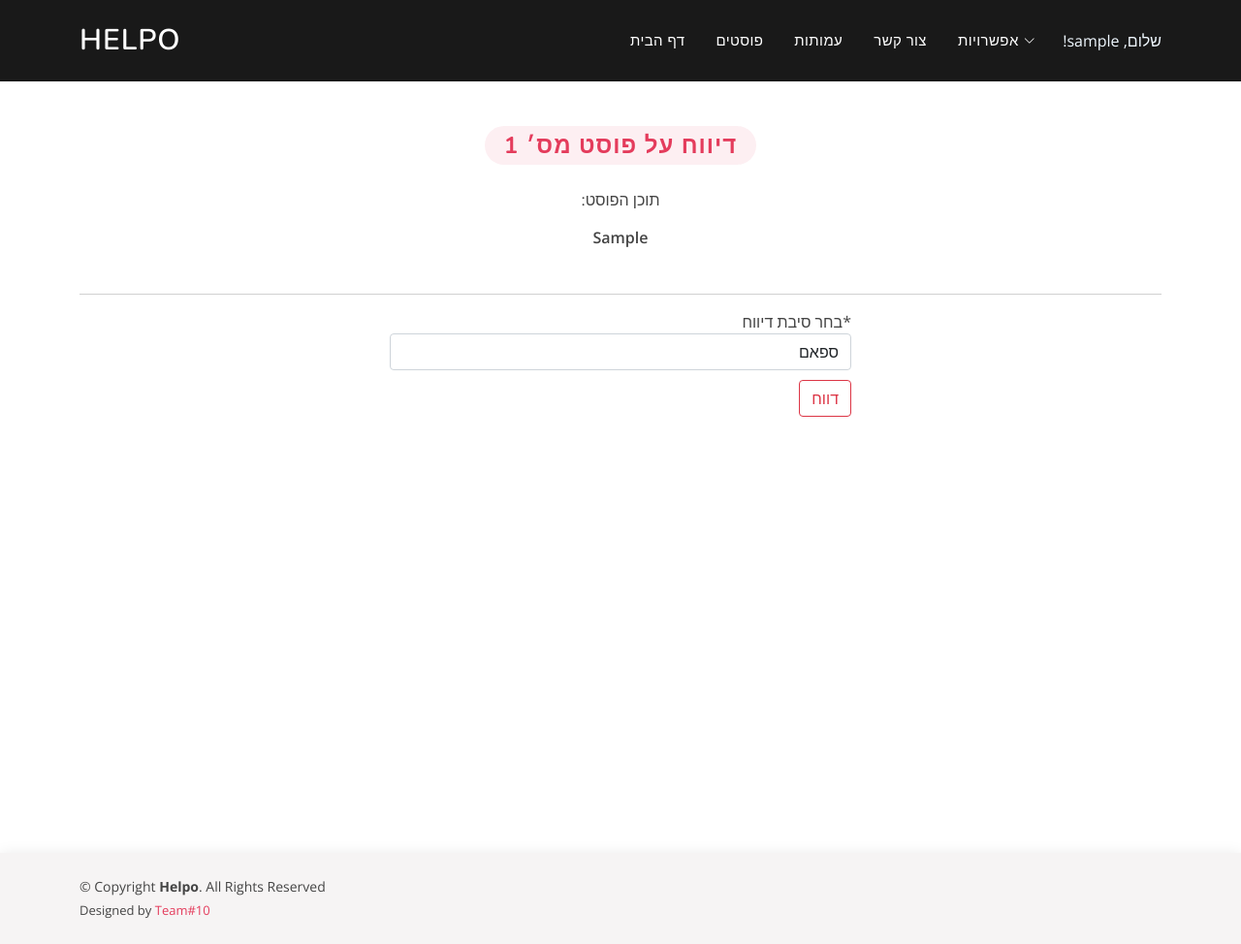
After one commit to Project-Management-SCE/PM2022_TEAM_10, a Django app: page /reports/createReportPost/1 in a window 1280 px wide. The commit adds this page. Shown: the whole page at 97% size. Run offline with Django 4.2, Linux system fonts and the light colour scheme; a user stored in the database is signed in; tables that the repository leaves empty hold one stand-in row (values such as "Sample post"); some libraries are stand-ins or nearby versions.

Commit message:
Started US user can report a post BSPM2022T10-368 BSPM2022T10-370 BSPM2022T10-371 BSPM2022T10-372 BSPM2022T10-374

```diff
--- a/ProjectManagement/ProjectManagement/settings.py
+++ b/ProjectManagement/ProjectManagement/settings.py
@@ -44,6 +44,7 @@ INSTALLED_APPS = [
     'associations.apps.AssociationsConfig',
     'adminPanel.apps.AdminpanelConfig',
     'posts.apps.PostsConfig',
+    'reports.apps.ReportsConfig',
 
 ]
 
--- a/ProjectManagement/ProjectManagement/urls.py
+++ b/ProjectManagement/ProjectManagement/urls.py
@@ -24,5 +24,6 @@ urlpatterns = [
     path('associations/', include('associations.urls')),
     path('adminPanel/', include('adminPanel.urls')),
     path('posts/', include('posts.urls')),
+    path('reports/', include('reports.urls')),
 
 ]
--- a/ProjectManagement/posts/models.py
+++ b/ProjectManagement/posts/models.py
@@ -16,6 +16,7 @@ class Post(models.Model):
     city = models.CharField(max_length=100,blank=True)
     is_asking=models.BooleanField(default=False)    # False = offering help
     date = models.DateTimeField()
+    reports_counter = models.IntegerField(default=0)
 
     def __str__(self):
         id = str(self.id)
--- /dev/null
+++ b/ProjectManagement/reports/apps.py
@@ -0,0 +1,6 @@
+from django.apps import AppConfig
+
+
+class ReportsConfig(AppConfig):
+    default_auto_field = 'django.db.models.BigAutoField'
+    name = 'reports'
--- /dev/null
+++ b/ProjectManagement/reports/forms.py
@@ -0,0 +1,21 @@
+from django import forms
+from .models import PostReport
+
+
+INFO_CHOICES= [
+    ('ספאם', 'ספאם'),
+    ('לא תואם את מטרת האתר', 'לא תואם את מטרת האתר'),
+    ('תוכן פוגעני', 'תוכן פוגעני'),
+    ('משתמש בכוחו לרעה', 'משתמש בכוחו לרעה'),
+    ]
+
+class reportPostForm(forms.ModelForm):
+    info = forms.CharField(label='בחר סיבת דיווח', widget=forms.Select(choices=INFO_CHOICES,
+        attrs={
+            'dir': 'rtl',
+        }
+        ))
+
+    class Meta():
+        model = PostReport
+        fields = ['info',]
--- /dev/null
+++ b/ProjectManagement/reports/models.py
@@ -0,0 +1,11 @@
+from django.db import models
+from accounts.models import User
+from posts.models import Post
+import datetime
+# Create your models here.
+
+
+class PostReport(models.Model):
+    user = models.ForeignKey(User, on_delete=models.CASCADE, default=None,null=True)
+    post = models.ForeignKey(Post, on_delete=models.CASCADE, default=None,null=True)
+    info = models.CharField(max_length=50)
--- /dev/null
+++ b/ProjectManagement/reports/templates/postReportPage.html
@@ -0,0 +1,43 @@
+{% extends 'base.html' %}
+
+
+{% block content %}
+<!-- <section id="hero">
+</section> -->
+<section id="contact" class="contact">
+
+    <div class="container" style="margin-top: 70px; align-items: center; justify-content: center;">
+        {%if user_obj.is_authenticated%}
+            <div class="section-title">
+                <h2 style="font-size:24px;">
+                    דיווח על פוסט מס׳ {{post_obj.id}}
+                </h2>
+                <br>
+                <br>
+                 :תוכן הפוסט
+                <p>{{post_obj.info}}</p>
+            </div>
+        <hr>
+        <div class="row content" style="display: flex;align-items: center;justify-content: center; text-align:right;" >
+                {% load crispy_forms_tags %}
+                <form method = "POST" style="width: 500px; height: 500px;">
+                    {%csrf_token%}
+                    <fieldset class = "form-group">
+                        {{form|crispy}}       <!--User form-->
+                    </fieldset>
+                <button type="submit" class="btn btn-outline-danger" style="margin-top:10px;">דווח</button>
+                </form>
+        </div>
+        {%else%}
+            <div class="section-title">
+                <h3>hello {{user_obj.name}}<br/><span>only Helpo users can write posts </span></h3>
+            </div>
+        {%endif%}
+    </div>
+</section><!-- End About Section -->
+
+
+
+
+
+{%endblock%}
--- /dev/null
+++ b/ProjectManagement/reports/urls.py
@@ -0,0 +1,9 @@
+from django.urls import path
+from . import views
+
+
+
+urlpatterns = [
+    path('createReportPost/<str:pk>', views.createReportPost, name='createReportPost'),
+
+]
--- /dev/null
+++ b/ProjectManagement/reports/views.py
@@ -0,0 +1,30 @@
+from django.shortcuts import render,redirect
+from django.contrib.auth.decorators import login_required
+from reports.forms import reportPostForm
+from posts.models import Post
+from django.core.exceptions import ObjectDoesNotExist
+
+
+# Create your views here.
+@login_required
+def createReportPost(request,pk):
+    try:
+        p = Post.objects.get(id=pk)
+    except ObjectDoesNotExist as e:
+        return render(request, 'error_page.html', {})
+    form = reportPostForm()
+    user_obj=request.user
+    if request.method=='POST':
+        form = reportPostForm(request.POST)
+
+        if form.is_valid():
+            instance = form.save(commit=False)
+            instance.user = request.user
+            instance.post = p
+            p.reports_counter = p.reports_counter+1
+            p.save()
+            instance.save()
+        return redirect('index')
+
+    context={'form':form,'user_obj':user_obj,'post_obj':p}
+    return render(request, 'postReportPage.html', context)
```
Also changed, not shown: ProjectManagement/posts/templates/allPosts.html (+5 -2 lines), ProjectManagement/reports/admin.py (added, +7 -0 lines), ProjectManagement/posts/migrations/0004_post_reports_counter.py (added), ProjectManagement/reports/__init__.py (added), ProjectManagement/reports/migrations/0001_initial.py (added), ProjectManagement/reports/migrations/__init__.py (added), ProjectManagement/reports/tests/__init__.py (added), 1 other file.
